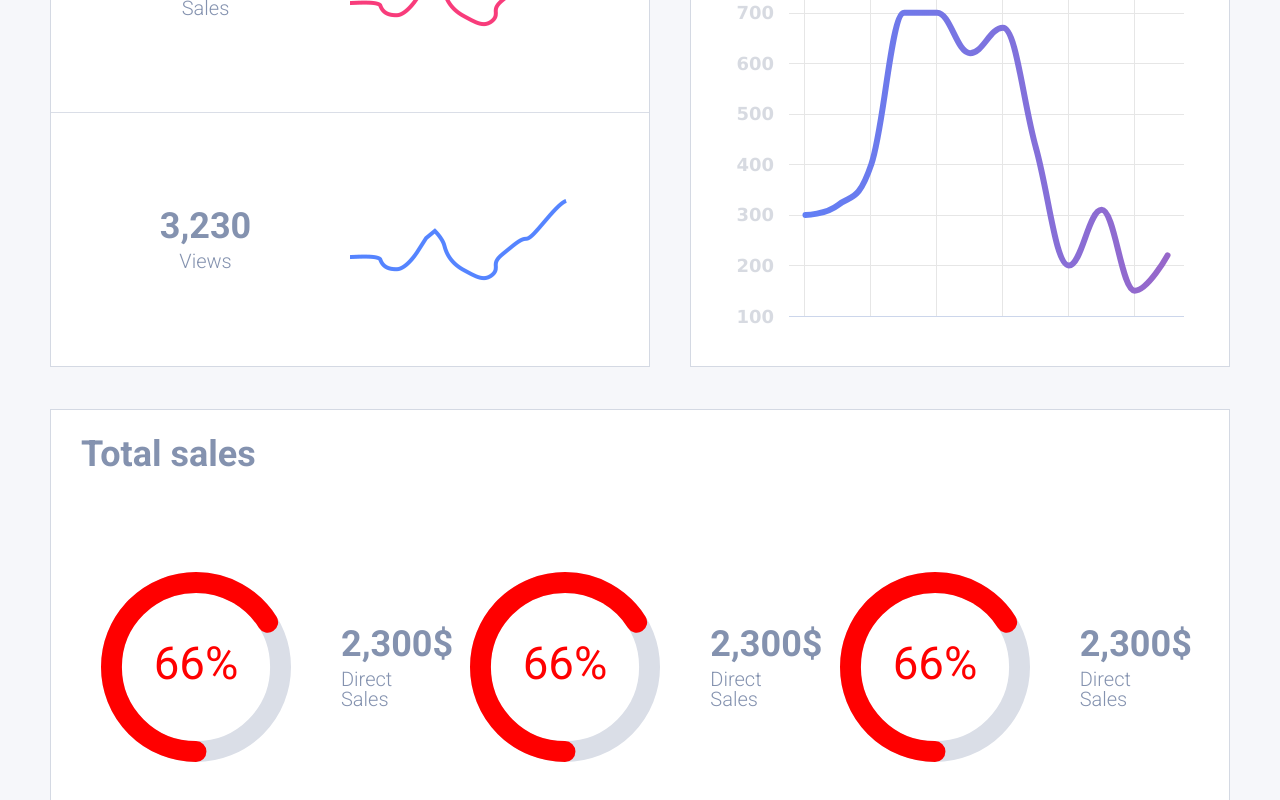
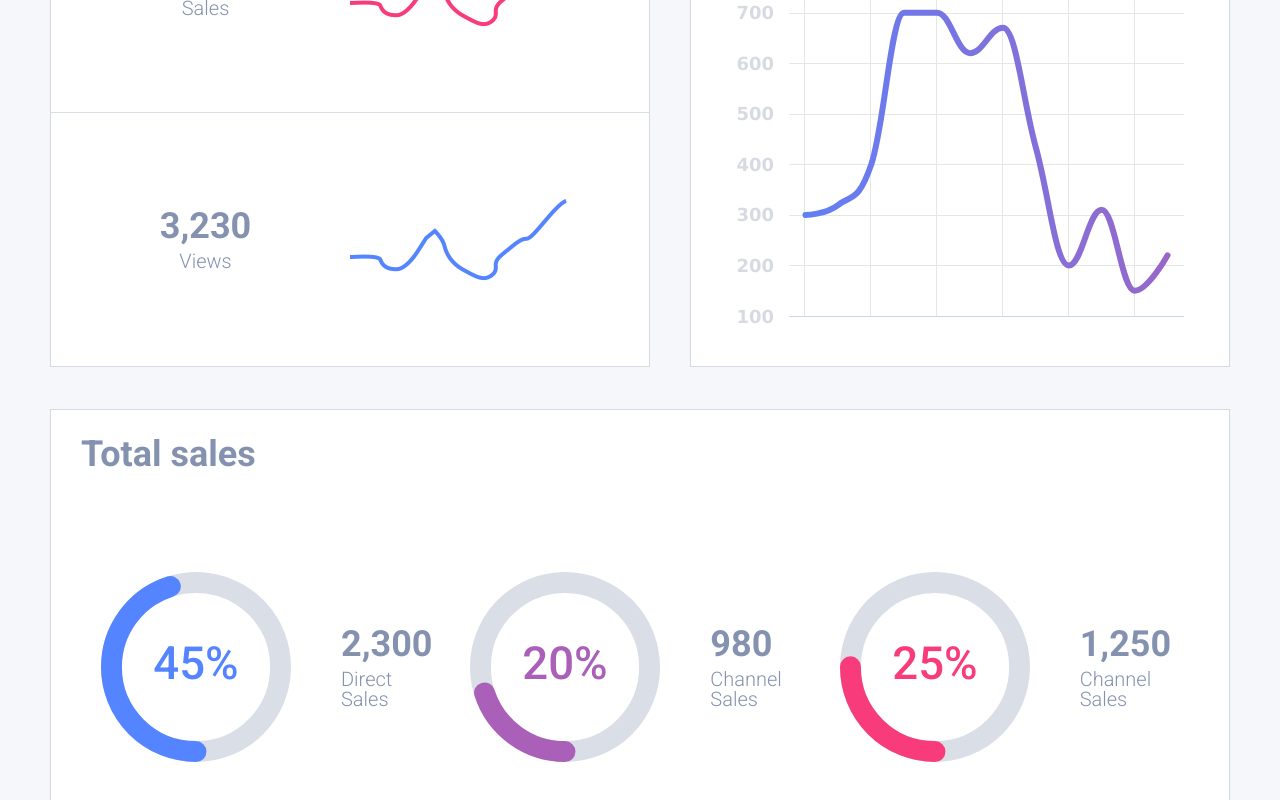
Before and after one commit to AlexKobiliansky/mercury, a React (Create React App) app: page /statistics in a window 1280 px wide. Shown: the part 413-1213 px from the top of the page. Built offline with nearby package versions, Linux system fonts and the light colour scheme; sample sign-in values are in the browser's storage; what javascript-time-ago would draw is missing.

Commit message:
throw data for Circle Components through the props

```diff
--- a/src/components/Statistics/Circle/Circle.jsx
+++ b/src/components/Statistics/Circle/Circle.jsx
@@ -1,14 +1,18 @@
 import React from 'react';
 import { CircularProgressbar } from 'react-circular-progressbar';
 import ProgressProvider from "./ProgressProvider";
+import {numberWithCommas} from "../../../utils";
 
 //styles
 import s from './Circle.module.sass'
 import 'react-circular-progressbar/dist/styles.css';
 
+
 function Circle(props) {
 
-    const percentage = 66;
+    let data = props.data;
+
+    let percentage = data.percentage;
 
     let styles = {
         root: {
@@ -17,7 +21,7 @@ function Circle(props) {
         path: {
             transform: 'rotate(0.5turn)',
             transformOrigin: 'center center',
-            stroke: `red`,
+            stroke: props.color,
             transition: 'stroke-dashoffset 1s ease 0s',
         },
         trail: {
@@ -26,10 +30,10 @@ function Circle(props) {
             transformOrigin: 'center center',
         },
         text: {
-            fill: 'red',
+            fill: props.color,
             fontSize: '24px',
+            fontWeight: '500'
         },
-
     }
 
     return (
@@ -43,8 +47,8 @@ function Circle(props) {
             /> }
             </ProgressProvider>
             <div className={s.content}>
-                <div className={s.value}>2,300$</div>
-                <div className={s.title}>Direct Sales</div>
+                <div className={s.value}>{numberWithCommas(data.value)}</div>
+                <div className={s.title}>{data.title}</div>
             </div>
         </div>
     );
--- a/src/components/Statistics/Statistics.jsx
+++ b/src/components/Statistics/Statistics.jsx
@@ -6,6 +6,7 @@ import Box from "../ui/atoms/Box/Box";
 import Highcharts from "highcharts";
 import HighchartsReact from "highcharts-react-official";
 import TotalStats from "./TotalStats/TotalStats";
+import Circle from "./Circle/Circle";
 //config
 import ActiveUsersChartConfig from "../../config/ActiveUsersChart.config";
 //styles
@@ -14,17 +15,37 @@ import s from './Statistics.module.sass';
 //images
 import statsImg1 from 'img/stats-img-1.png';
 import statsImg2 from 'img/stats-img-2.png';
-import Circle from "./Circle/Circle";
 
 
 function Statistics(props) {
+
+    let circlesData = {
+        'first data' : {
+            id: 1,
+            title: 'Direct Sales',
+            value: 2300,
+            percentage: 45
+        },
+        'second data' : {
+            id: 2,
+            title: 'Channel Sales',
+            value: 980,
+            percentage: 20
+        },
+        'third data' : {
+            id: 1,
+            title: 'Channel Sales',
+            value: 1250,
+            percentage: 25
+        }
+    }
 
     let activeUsersData = {
         'Last Year': [300, 320, 400, 700, 700, 620, 670, 433, 200, 310, 150, 220],
         'Last 6 month': [3400, 3320, 1400, 2700, 3700, 1620, 2670, 1433, 2200, 3310, 3150, 2220],
         'Last Month': [100, 150, 225, 450, 500, 711, 670, 433, 301, 290, 150, 220],
         'Last Week': [123, 444, 45, 355, 700, 520, 1670, 433, 500, 610, 350, 220],
-        'Yesterday': [111, 222, 1304, 700, 5000, 620, 3740, 2800, 3000, 1500, 1000, 2000],
+        'Yesterday': [111, 222, 1304, 700, 5000, 620, 3740, 2800, 3000, 1500, 1000, 2000]
     };
 
     let sales = 1560;
@@ -33,7 +54,7 @@ function Statistics(props) {
     let activeUsersDataSelect = [];
     for (let item in activeUsersData) {
         activeUsersDataSelect.push(item)
-    };
+    }
     ActiveUsersChartConfig.series[0].data = activeUsersData["Last Year"];
 
     let [activeUsersChartData, setactiveUsersChartData] = useState(ActiveUsersChartConfig);
@@ -84,15 +105,12 @@ function Statistics(props) {
                 </BoxHeader>
 
                 <div className={s.circlesWrap}>
-                    <Circle />
-                    <Circle />
-                    <Circle />
+                    <Circle data={circlesData['first data']} color='#5484ff'/>
+                    <Circle data={circlesData['second data']} color='#aa5fb9'/>
+                    <Circle data={circlesData['third data']} color='#f83c7b'/>
                 </div>
             </Box>
         </div>
-
-
-
     );
 }
 
```
